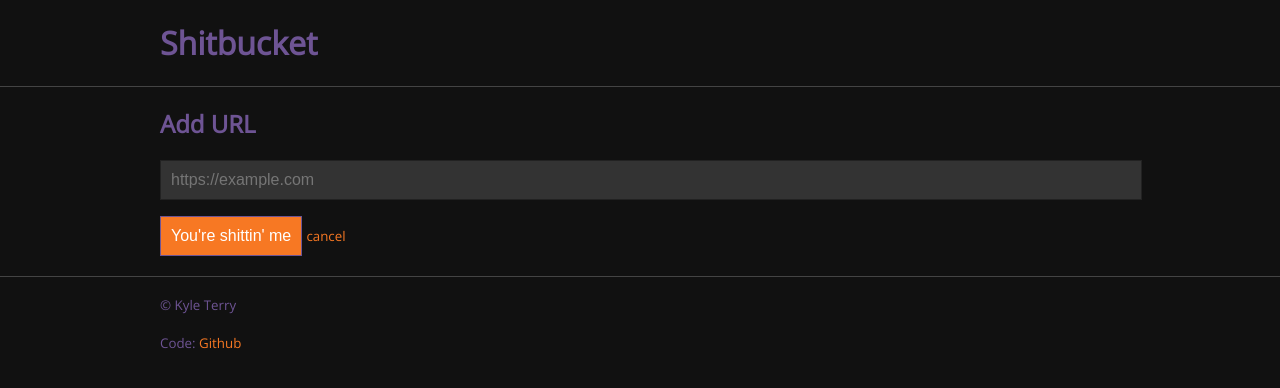
After one commit to kyleterry/shitbucket-py, a Flask app: template shitbucket/templates/add.html in a window 1280 px wide. The commit adds this page. Shown: the top 388 px of the page. Run offline with Flask 2, Linux system fonts and the light colour scheme; the template is opened without the code that fills it, so the values that code supplies are empty; parts of the project's set-up code (start-up, migrations or seed data) failed here and were passed over.

Commit message:
just keeps getting worse and worse

```diff
--- a/shitbucket/models.py
+++ b/shitbucket/models.py
@@ -15,6 +15,7 @@
     schema.Column('url', types.Unicode(2000)),
     schema.Column('url_title', types.Unicode(1024)),
     schema.Column('public', types.Boolean(), default=False),
+    schema.Column('source', types.Enum('api', 'web'), default='api'),
     schema.Column('created_at', types.DateTime(), default=datetime.now)
 )
 
--- a/shitbucket/static/css/main.css
+++ b/shitbucket/static/css/main.css
@@ -1,7 +1,8 @@
 body {
     font-family: 'Open Sans', sans-serif;
-    background-color: #554235;
-    color: #D3CE3C;
+    background-color: #111;
+    color: #6E5494;
+    margin:0;
 }
 
 a {
@@ -9,10 +10,31 @@
     text-decoration: none;
 }
 
+h1#logo {
+    color: #6E5494;
+}
+
+h1#logo a {
+    color: #6E5494;
+}
+
 #header-content {
     width: 960px;
     margin: 0 auto;
-    border-bottom: 1px solid #60B999;
+}
+
+header {
+    border-bottom: 1px solid #444;
+}
+
+#footer-content {
+    width: 960px;
+    margin: 0 auto;
+}
+
+footer {
+    margin-top: 20px;
+    border-top: 1px solid #444;
 }
 
 #content {
@@ -26,11 +48,28 @@
 }
 
 .url-item {
-    border: 1px solid #60B999;
-    padding: 5px;
+    border: 1px solid #444;
+    padding: 8px;
     margin-bottom: 10px;
 }
 
 .url-item:last-child {
     margin-bottom: 0;
 }
+
+input#url-submit {
+    padding: 10px;
+    font-size: 16px;
+    width: 100%;
+    background-color: #333;
+    border: 1px solid #222;
+    color: #F77823;
+}
+
+button {
+    padding: 10px;
+    font-size: 16px;
+    background-color: #F77823;
+    border: 1px solid #6E5494;
+    color: #fff;
+}
--- /dev/null
+++ b/shitbucket/templates/add.html
@@ -0,0 +1,17 @@
+{% extends "base.html" %}
+
+{% block page_title %}
+<h2>Add URL</h2>
+{% endblock %}
+
+{% block content %}
+<form action="/url/submit?auth_key={{auth_key}}" method="POST">
+    <p>
+        <input id="url-submit" type="text" name="url" placeholder="https://example.com">
+        <input type="hidden" name="source" value="web">
+    </p>
+    <p>
+        <button type="submit">You're shittin' me</button> <small><a href="/?auth_key={{auth_key}}">cancel</a></small>
+    </p>
+</form>
+{% endblock %}
--- a/shitbucket/templates/base.html
+++ b/shitbucket/templates/base.html
@@ -9,15 +9,20 @@
     <body>
         <header>
             <div id="header-content">
-                <h1>Shitbucket</h1>
+                <h1 id="logo"><a href="/?auth_key={{auth_key}}">Shitbucket</a></h1>
             </div>
         </header>
         <div id="content">
         {% block page_title %}{% endblock %}
         {% block content %}{% endblock %}
         </div>
-        <div id="footer-content">
-        {% block footer %}{% endblock %}
-        </div>
+        <footer>
+            <div id="footer-content">
+            {% block footer %}
+            <p><small>&copy; Kyle Terry</small></p>
+            <p><small>Code: <a href="https://github.com/kyleterry/shitbucket">Github</a></small></p>
+            {% endblock %}
+            </div>
+        </footer>
     </body>
 </html>
--- a/shitbucket/templates/index.html
+++ b/shitbucket/templates/index.html
@@ -2,6 +2,7 @@
 
 {% block page_title %}
 <h2>List of shit</h2>
+<p><small><a href="/url/submit?auth_key={{auth_key}}">Add url</a></small></p>
 {% endblock %}
 
 {% block content %}
@@ -10,8 +11,7 @@
     <h3>
         <a href="{{ url.url }}" target="_blank">{{ url.url_title }}</a>
     </h3>
-    <p><small>{{ url.url }}</small></p>
-    <p><small>Added: {{ url.created_at }}</small></p>
+    <p><small>{{ url.created_at.strftime('%Y-%m-%d %H:%M') }} - {{ url.url }}</small></p>
 </div>
 {% else %}
 <p>There is nothing here but silence.</p>
```
Also changed, not shown: shitbucket/routes.py (+21 -12 lines).
